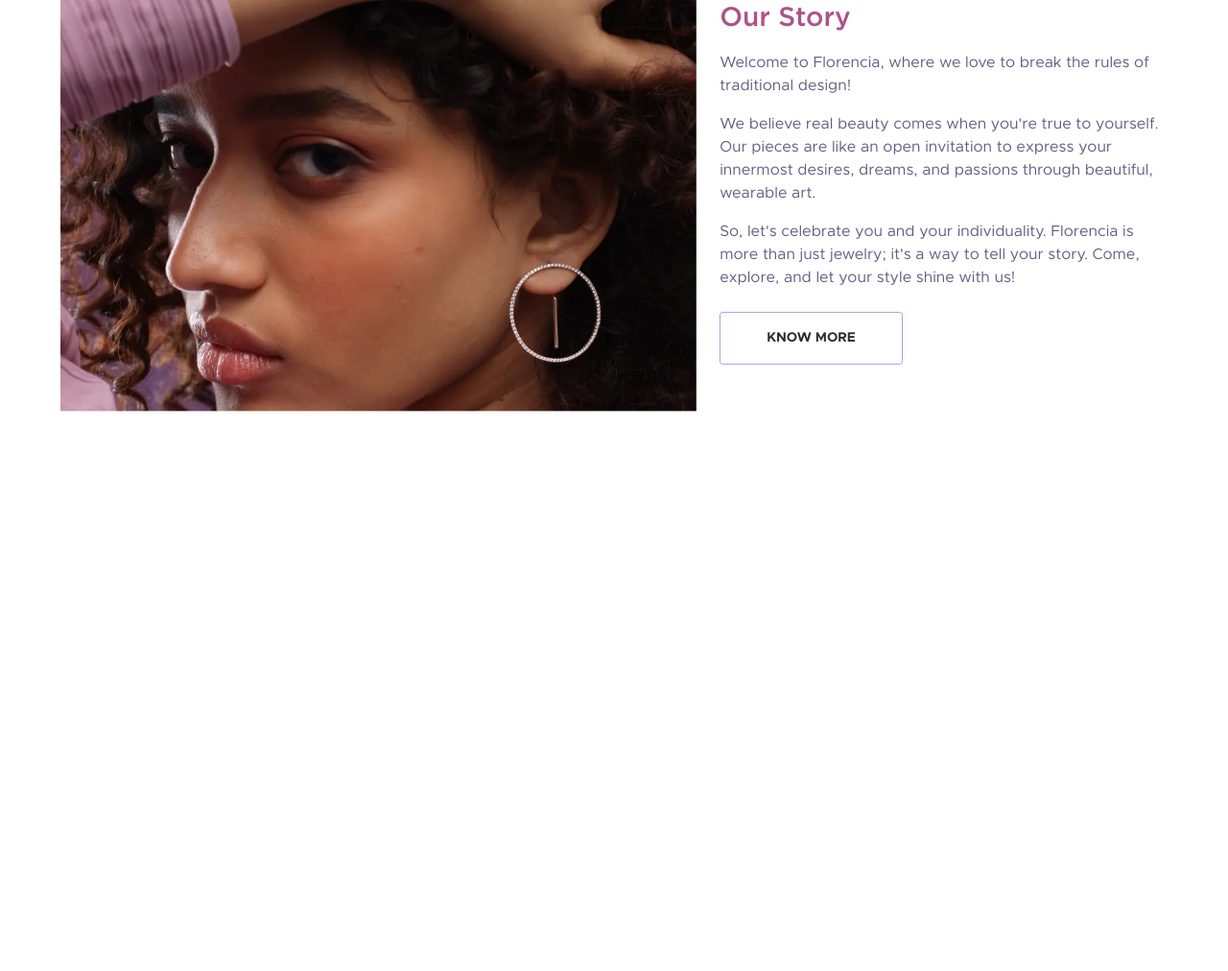
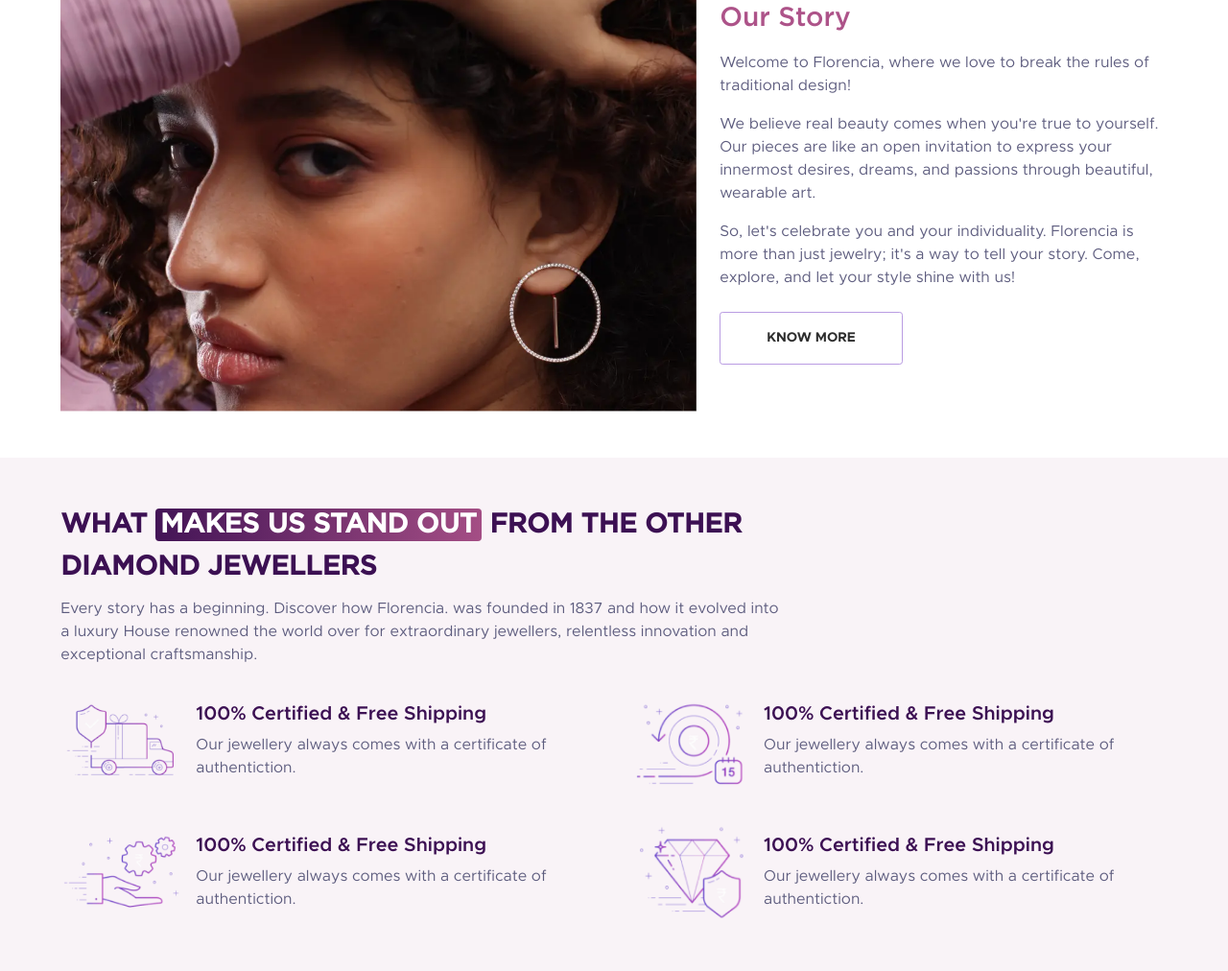
Before and after one commit to ravikiran8844/florencia, a website: page index.html in a window 1280 px wide. Shown: the part 830-1842 px from the top of the page at 96% size. Before the commit the page ends 1307 px from the top, so only its background shows below. Drawn offline with nearby package versions, Linux system fonts and the light colour scheme.

Commit message:
added new sections

```diff
--- a/assets/css/style.css
+++ b/assets/css/style.css
@@ -59,6 +59,9 @@
 .main-color{
     color: #AD5389;
 }
+.secondary-color{
+    color: #3C1053;
+}
 .main-font{
     font-family: Gotham;
 }
@@ -106,6 +109,7 @@
 }
 
 
+
 @media (max-width:768px) {
     .navbar-brand img{
      max-width:90%;
@@ -150,3 +154,35 @@
    object-fit: cover;
    object-position: left; */
   }
+
+
+
+
+  .home-section3{
+    background: #F9F3F7;
+}
+.highlight-text{
+    border-radius: 4px;
+    background: linear-gradient(90deg, #3C1053 -6.96%, #AD5389 109.15%);
+    padding: 5px;
+    color: #fff;
+    white-space: nowrap;
+}
+.home-section3 h3{
+    line-height: 160%;
+}
+
+
+.home-section3__grid-items{
+    display: grid;
+    grid-template-columns: 1fr;
+    gap: 20px;
+}
+
+@media (min-width:768px) {
+    .home-section3__grid-items{
+        display: grid;
+        grid-template-columns: 1fr 1fr;
+        gap: 30px;
+    }
+}
--- a/index.html
+++ b/index.html
@@ -168,6 +168,67 @@
     </section>
 
 
+    <section class="home-section3">
+      <div class="container py-5">
+        <div class="col-12 text-center text-md-start" style="max-width: 750px;">
+          <h3 class="secondary-color fw-semibold main-font">WHAT <span class="highlight-text">MAKES US STAND OUT</span> FROM THE OTHER DIAMOND JEWELLERS</h3>
+          <p>Every story has a beginning. Discover how Florencia. was founded in 1837 and how it evolved into a luxury House renowned the world over for extraordinary jewellers, relentless innovation and exceptional craftsmanship.</p>
+        </div>
+
+
+        <div class="col-12 home-section3__grid-items mt-4">
+          <div class="d-flex align-items-center gap-2">
+            <div>
+              <img src="assets/images/home/icons/image 87.png" class="img-fluid" width="150" height="150" alt="">
+            </div>
+            <div>
+              <h5 class="fw-semibold secondary-color">100% Certified & Free Shipping</h5>
+              <div>Our jewellery always comes with a certificate
+                of authentiction. </div>
+            </div>
+
+          </div>
+          <div class="d-flex align-items-center gap-2">
+            <div>
+              <img src="assets/images/home/icons/image 89.png" class="img-fluid" width="150" height="150" alt="">
+            </div>
+            <div>
+              <h5 class="fw-semibold secondary-color">100% Certified & Free Shipping</h5>
+              <div>Our jewellery always comes with a certificate
+                of authentiction. </div>
+            </div>
+
+          </div>
+          <div class="d-flex align-items-center gap-2">
+            <div>
+              <img src="assets/images/home/icons/image 88.png" class="img-fluid" width="150" height="150" alt="">
+            </div>
+            <div>
+              <h5 class="fw-semibold secondary-color">100% Certified & Free Shipping</h5>
+              <div>Our jewellery always comes with a certificate
+                of authentiction. </div>
+            </div>
+
+          </div>
+          <div class="d-flex align-items-center gap-2">
+            <div>
+              <img src="assets/images/home/icons/image 90.png" class="img-fluid" width="150" height="150" alt="">
+            </div>
+            <div>
+              <h5 class="fw-semibold secondary-color">100% Certified & Free Shipping</h5>
+              <div>Our jewellery always comes with a certificate
+                of authentiction. </div>
+            </div>
+
+          </div>
+        </div>
+
+
+      </div>
+
+    </section>
+
+
 
 
 
```
Also changed, not shown: assets/images/home/icons/image 87.png (added), assets/images/home/icons/image 88.png (added), assets/images/home/icons/image 89.png (added), assets/images/home/icons/image 90.png (added).
